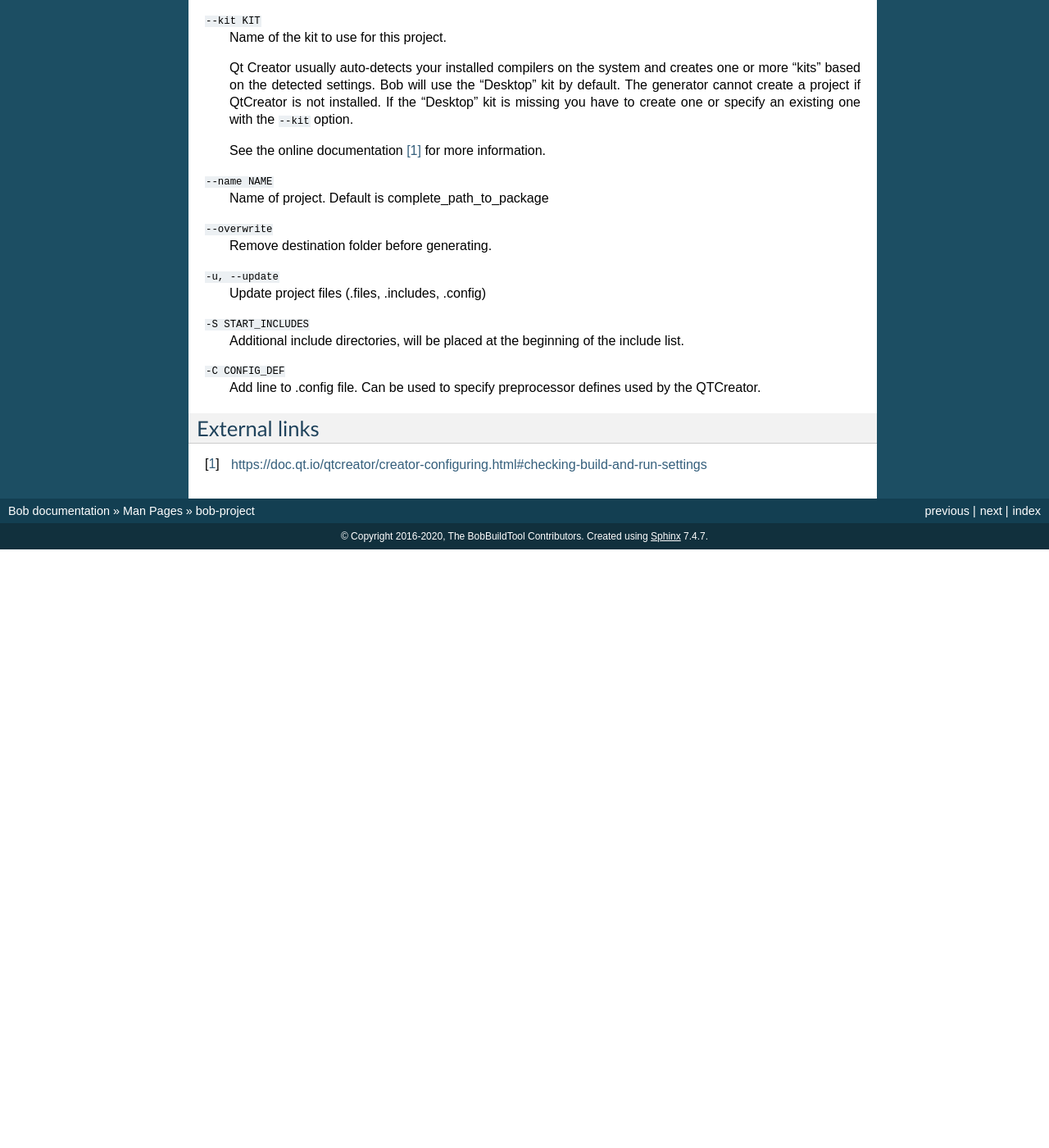
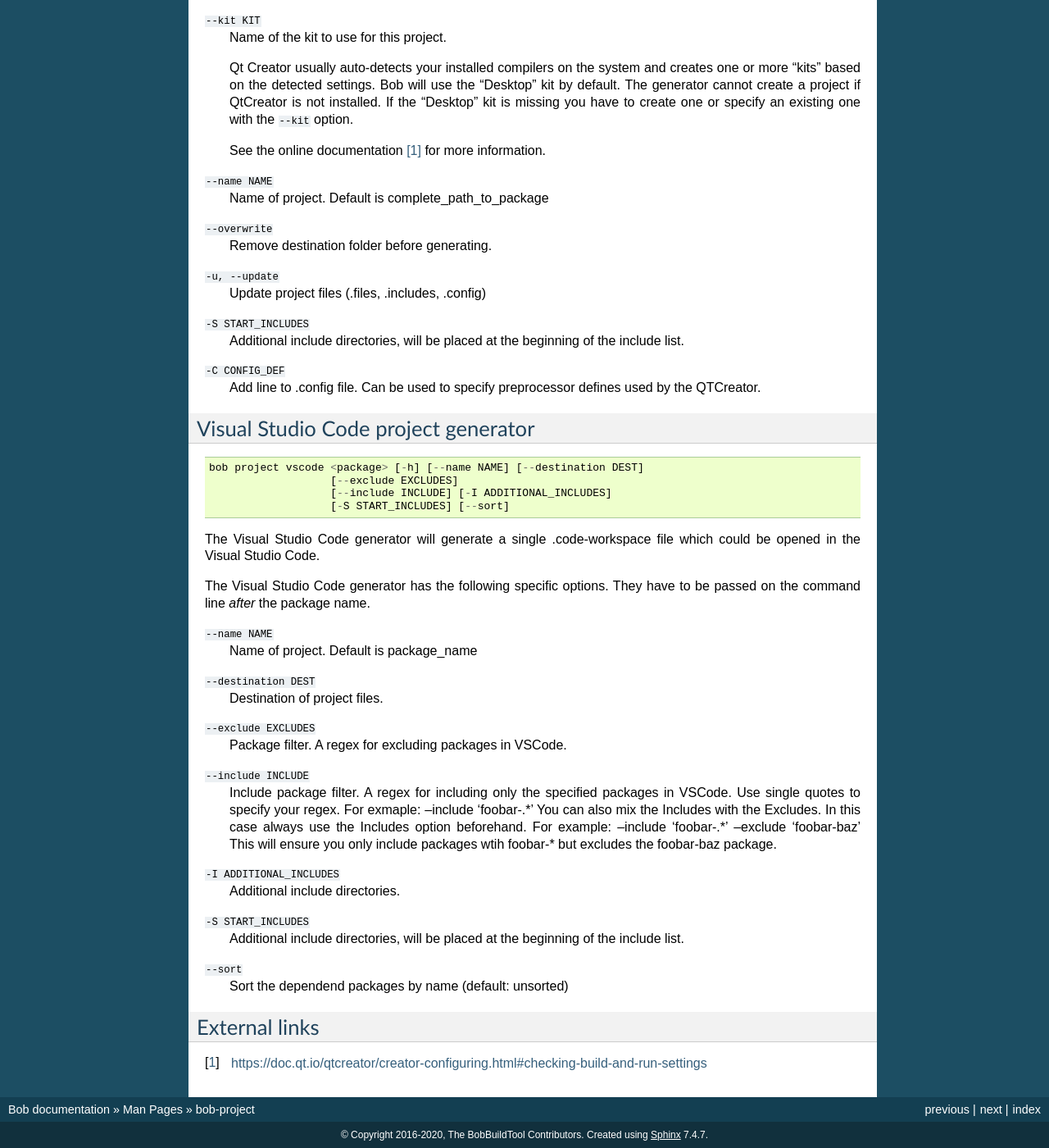
Before and after one commit to BobBuildTool/bob, a Sphinx documentation site: the page built from doc/manpages/bob-project.rst, in a window 1280 px wide and 1400 px high, scrolled down 2501 px. Shown: the whole window at 82% size. Built offline with Sphinx 7.4.7, drawn with Linux system fonts in a browser that asks for light colours; formulas are drawn with MathJax 3; pages that are not in the unit, such as notebooks, are missing from menus; the version number could not be read and is left out; before the commit the page ends 3171 px from its top, so only the background shows below that; some of the changed text lies outside the part shown.

Commit message:
doc: added new Visual Studio Code IDE generator

```diff
--- a/doc/manpages/bob-project.rst
+++ b/doc/manpages/bob-project.rst
@@ -167,6 +167,47 @@
     Add line to .config file. Can be used to specify preprocessor defines used by the QTCreator.
 
 
+Visual Studio Code project generator
+------------------------------------
+
+::
+
+    bob project vscode <package> [-h] [--name NAME] [--destination DEST]
+                       [--exclude EXCLUDES]
+                       [--include INCLUDE] [-I ADDITIONAL_INCLUDES]
+                       [-S START_INCLUDES] [--sort]
+
+The Visual Studio Code generator will generate a single .code-workspace file which could be opened in the Visual Studio Code.
+
+The Visual Studio Code generator has the following specific options. They have to be
+passed on the command line *after* the package name.
+
+``--name NAME``
+    Name of project. Default is package_name
+
+``--destination DEST``
+    Destination of project files.
+
+``--exclude EXCLUDES``
+    Package filter. A regex for excluding packages in VSCode.
+
+``--include INCLUDE``
+    Include package filter. A regex for including only the specified packages in VSCode.
+    Use single quotes to specify your regex. For exmaple: --include 'foobar-.*'
+    You can also mix the Includes with the Excludes. In this case always use the Includes option beforehand.
+    For example: --include 'foobar-.*' --exclude 'foobar-baz' This will ensure you only include packages
+    wtih foobar-* but excludes the foobar-baz package.
+
+``-I ADDITIONAL_INCLUDES``
+    Additional include directories.
+
+``-S START_INCLUDES``
+    Additional include directories, will be placed at the beginning of the include list.
+
+``--sort``
+    Sort the dependend packages by name (default: unsorted)
+
+
 External links
 --------------
 
```
Also changed, not shown: 1 other file.
